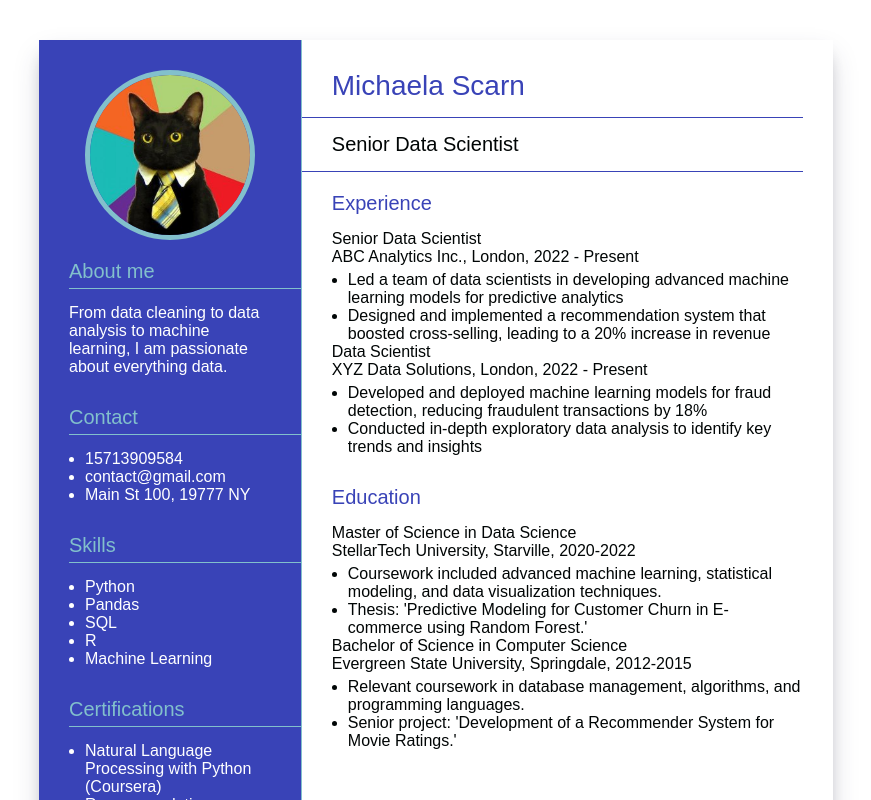
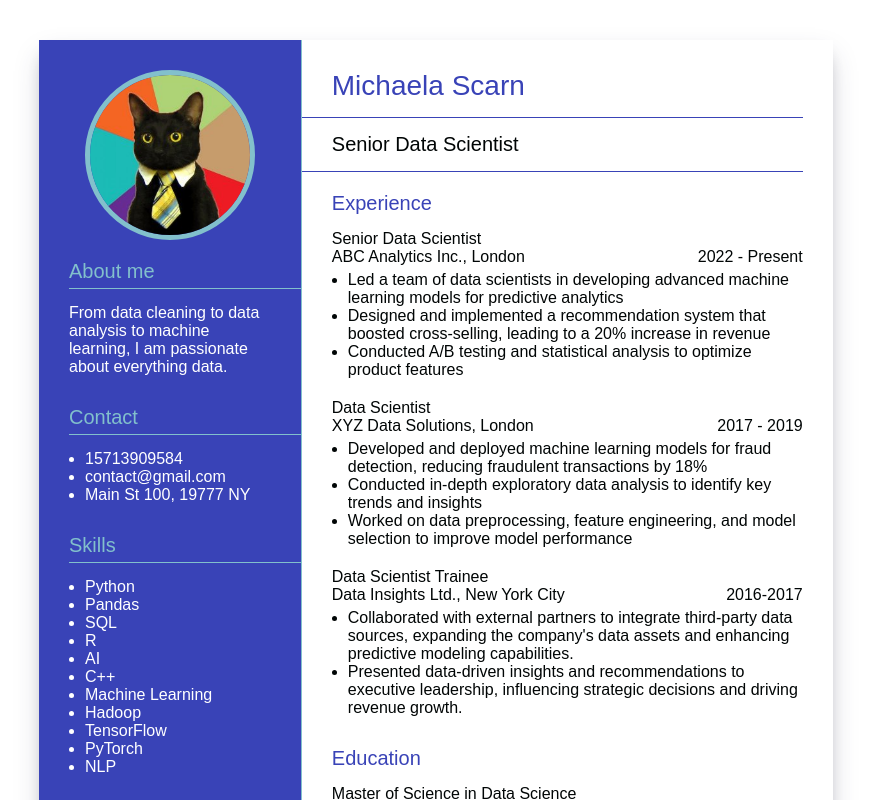
Before and after one commit to gervais-amoah/resume-builder, a Vue app: page / in a window 1280 px wide. Shown: the top 800 px of the page, without its empty margins (1-872 px from the left). Built offline with nearby package versions, Linux system fonts and the light colour scheme.

Commit message:
Component state and render data from it

```diff
--- a/src/App.vue
+++ b/src/App.vue
@@ -1,11 +1,87 @@
 <script setup>
-import { ref } from 'vue'
+import { ref } from 'vue';
 
 const name = ref("Michaela Scarn")
 const title = ref("Senior Data Scientist")
 const imageUrl = ref('/profile_pic.jpg')
 const introText = ref("From data cleaning to data analysis to machine learning, I am passionate about everything data.")
 const headlines = ["About me", "Contact", "Skills", "Certifications", "Experience", "Education"]
+const contact = ref({
+  phone: "15713909584",
+  email: "contact@gmail.com",
+  address: "Main St 100, 19777 NY"
+});
+const skills = ref([
+  "Python",
+  "Pandas",
+  "SQL",
+  "R",
+  "AI",
+  "C++",
+  "Machine Learning",
+  "Hadoop",
+  "TensorFlow",
+  "PyTorch",
+  "NLP"
+]);
+const experience = ref([
+  {
+    title: "Senior Data Scientist",
+    company: "ABC Analytics Inc.",
+    location: "London",
+    date: "2022 - Present",
+    description: [
+      "Led a team of data scientists in developing advanced machine learning models for predictive analytics",
+      "Designed and implemented a recommendation system that boosted cross-selling, leading to a 20% increase in revenue",
+      "Conducted A/B testing and statistical analysis to optimize product features"
+    ]
+  },
+  {
+    title: "Data Scientist",
+    company: "XYZ Data Solutions",
+    location: "London",
+    date: "2017 - 2019",
+    description: [
+      "Developed and deployed machine learning models for fraud detection, reducing fraudulent transactions by 18%",
+      "Conducted in-depth exploratory data analysis to identify key trends and insights",
+      "Worked on data preprocessing, feature engineering, and model selection to improve model performance"
+    ]
+  },
+  {
+    title: "Data Scientist Trainee",
+    company: "Data Insights Ltd.",
+    location: "New York City",
+    date: "2016-2017",
+    description: [
+      "Collaborated with external partners to integrate third-party data sources, expanding the company's data assets and enhancing predictive modeling capabilities.",
+      "Presented data-driven insights and recommendations to executive leadership, influencing strategic decisions and driving revenue growth."
+    ]
+  }
+]);
+const education = ref([
+  {
+    title: "Master of Science in Data Science",
+    university: "StellarTech University",
+    location: "Starville",
+    date: "2020-2022",
+    description: [
+      "Coursework included advanced machine learning, statistical modeling, and data visualization techniques.",
+      "Thesis: 'Predictive Modeling for Customer Churn in E-commerce using Random Forest.'"
+    ]
+  },
+  {
+    title: "Bachelor of Science in Computer Science",
+    university: "Evergreen State University",
+    location: "Springdale",
+    date: "2012-2015",
+    description: [
+      "Relevant coursework in database management, algorithms, and programming languages.",
+      "Senior project: 'Development of a Recommender System for Movie Ratings.'"
+    ]
+  }
+])
+
+
 </script>
 
 <template>
@@ -28,9 +104,9 @@ const headlines = ["About me", "Contact", "Skills", "Certifications", "Experienc
             {{ headlines[1] }}
           </h4>
           <ul>
-            <li>15713909584</li>
-            <li>contact@gmail.com</li>
-            <li>Main St 100, 19777 NY</li>
+            <li>{{ contact.phone }}</li>
+            <li>{{ contact.email }}</li>
+            <li>{{ contact.address }}</li>
           </ul>
         </div>
 
@@ -39,11 +115,7 @@ const headlines = ["About me", "Contact", "Skills", "Certifications", "Experienc
             {{ headlines[2] }}
           </h4>
           <ul>
-            <li>Python</li>
-            <li>Pandas</li>
-            <li>SQL</li>
-            <li>R</li>
-            <li>Machine Learning</li>
+            <li v-for="skill in skills" :key="skill">{{ skill }}</li>
           </ul>
         </div>
 
@@ -70,50 +142,36 @@ const headlines = ["About me", "Contact", "Skills", "Certifications", "Experienc
           <h4 class="section-headline">
             {{ headlines[4] }}
           </h4>
-          <div>Senior Data Scientist</div>
-          <div>ABC Analytics Inc., London, 2022 - Present</div>
-          <ul>
-            <li>
-              Led a team of data scientists in developing advanced machine learning models for predictive analytics
-            </li>
-            <li>
-              Designed and implemented a recommendation system that boosted cross-selling, leading to a 20% increase in
-              revenue
-            </li>
-          </ul>
-          <div>Data Scientist</div>
-          <div>XYZ Data Solutions, London, 2022 - Present</div>
-          <ul>
-            <li>
-              Developed and deployed machine learning models for fraud detection, reducing fraudulent transactions by
-              18%
-            </li>
-            <li>
-              Conducted in-depth exploratory data analysis to identify key trends and insights
-            </li>
-          </ul>
+          <div v-for="exp in experience" :key="exp.title" class="inner-section">
+            <div>{{ exp.title }}</div>
+            <div class="d-flex justify-content-between">
+              <div>{{ exp.company }}, {{ exp.location }}</div>
+              <div>{{ exp.date }}</div>
+            </div>
+            <ul>
+              <li v-for="(desc, index) in exp.description" :key="index">
+                {{ desc }}
+              </li>
+            </ul>
+
+          </div>
         </div>
 
         <div class="resume-section">
           <h4 class="section-headline">
             {{ headlines[5] }}
           </h4>
-          <div>Master of Science in Data Science</div>
-          <div>StellarTech University, Starville, 2020-2022</div>
-          <ul>
-            <li>
-              Coursework included advanced machine learning, statistical modeling, and data visualization techniques.
-            </li>
-            <li>
-              Thesis: 'Predictive Modeling for Customer Churn in E-commerce using Random Forest.'
-            </li>
-          </ul>
-          <div>Bachelor of Science in Computer Science</div>
-          <div>Evergreen State University, Springdale, 2012-2015</div>
-          <ul>
-            <li>Relevant coursework in database management, algorithms, and programming languages.</li>
-            <li>Senior project: 'Development of a Recommender System for Movie Ratings.'</li>
-          </ul>
+
+          <div v-for="(item, index) in education" :key="index" class="inner-section">
+            <div>{{ item.title }}</div>
+            <div class="d-flex justify-content-between">
+              <div>{{ item.university }}, {{ item.location }}</div>
+              <div>{{ item.date }}</div>
+            </div>
+            <ul>
+              <li v-for="(desc, innerIndex) in item.description" :key="innerIndex">{{ desc }}</li>
+            </ul>
+          </div>
         </div>
       </div>
     </div>
@@ -203,4 +261,8 @@ const headlines = ["About me", "Contact", "Skills", "Certifications", "Experienc
   margin-right: auto;
   border-radius: 50%;
 }
+
+.inner-section {
+  margin-bottom: 20px;
+}
 </style>
--- a/src/assets/main.css
+++ b/src/assets/main.css
@@ -20,3 +20,7 @@ body {
 .d-flex {
   display: flex;
 }
+
+.justify-content-between {
+  justify-content: space-between;
+}
```
